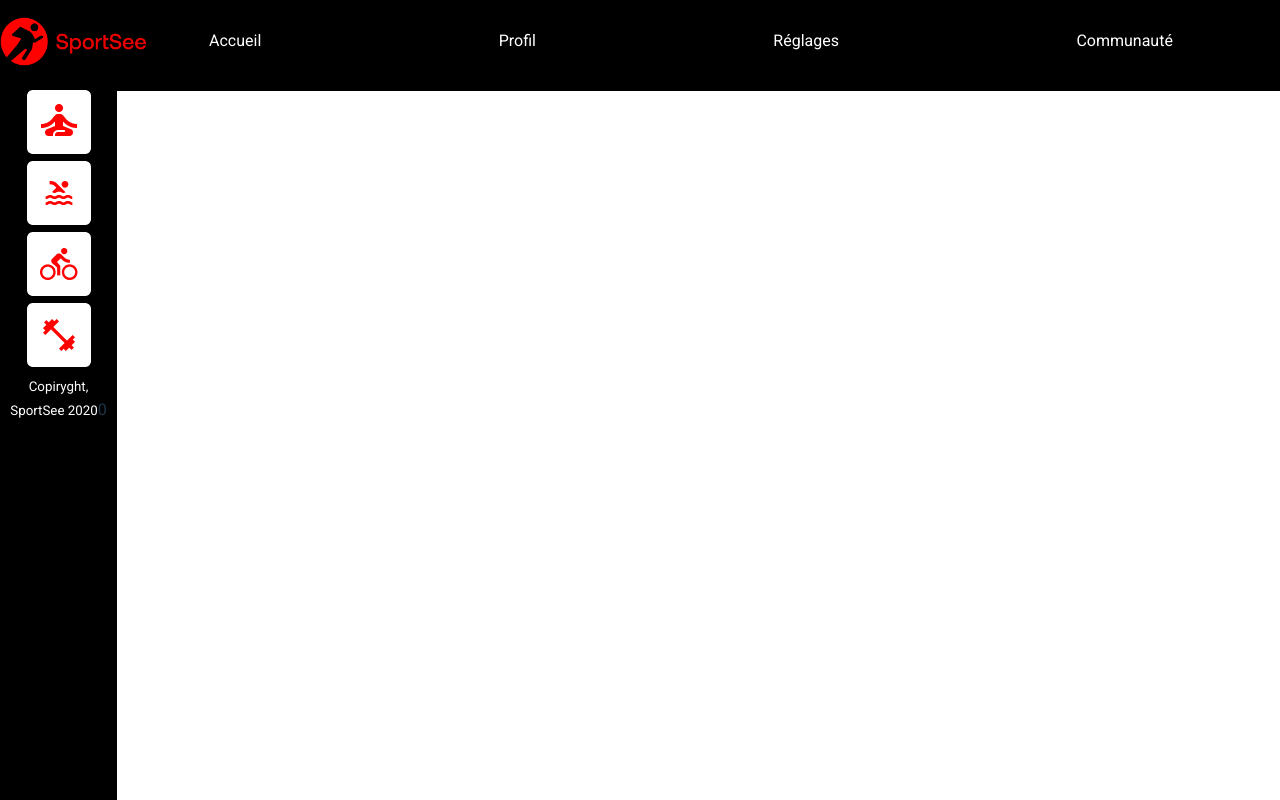
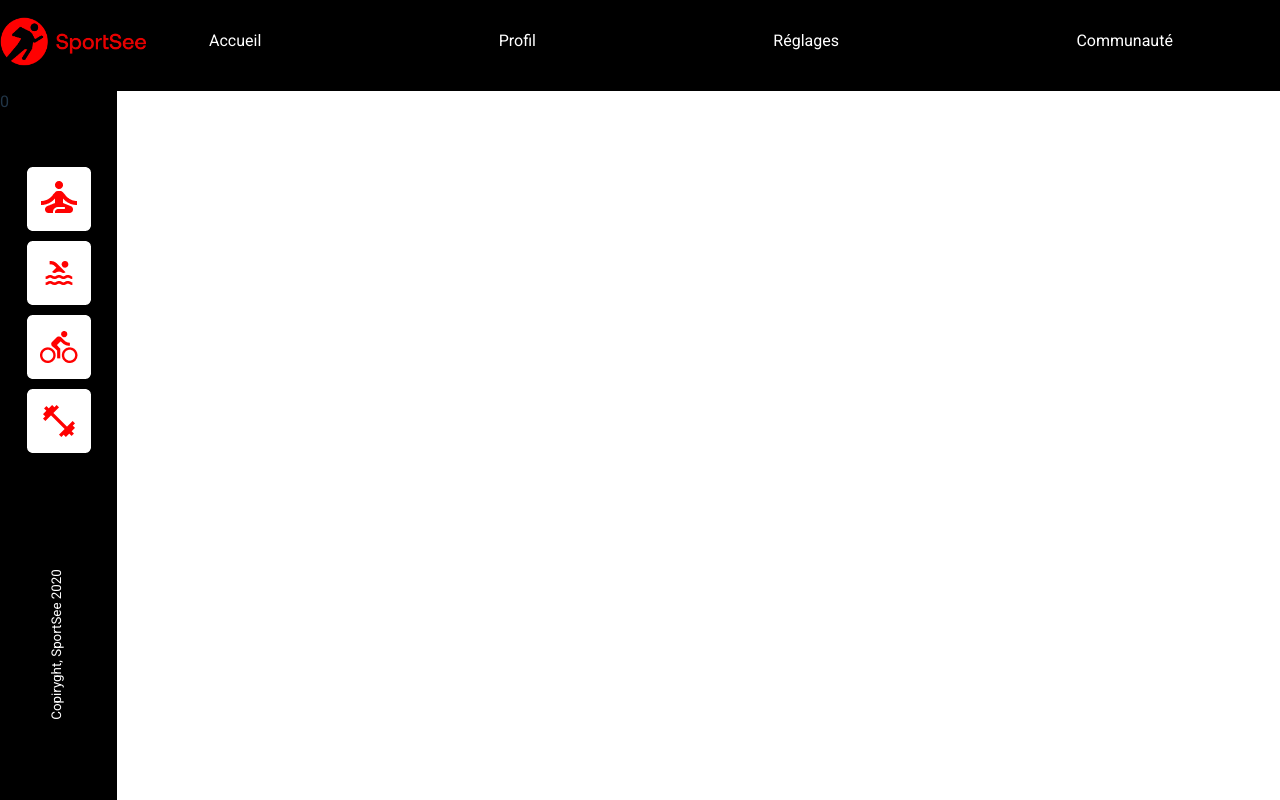
Before and after one commit to Axido545/sportsee.io, a React (Vite) app: page /user/18 in a window 1280 px wide. Shown: the top 800 px of the page. Built offline with nearby package versions, Linux system fonts and the light colour scheme.

Commit message:
maj css aside

```diff
--- a/src/components/aside/Aside.jsx
+++ b/src/components/aside/Aside.jsx
@@ -8,10 +8,10 @@
     return<aside className="aside">
         <div className="wrap-aside">
         <div className="wrap-icon">
-            <img src={icon1} alt="icon1"/>
-            <img src={icon2} alt="icon2"/>
-            <img src={icon3} alt="icon3"/>
-            <img src={icon4} alt="icon4"/>
+            <img className="icon-style" src={icon1} alt="icon1"/>
+            <img className="icon-style"  src={icon2} alt="icon2"/>
+            <img className="icon-style"  src={icon3} alt="icon3"/>
+            <img className="icon-style"  src={icon4} alt="icon4"/>
         </div>
         <small className="copyright">Copiryght, SportSee 2020</small>0
         </div>
--- a/src/components/aside/aside.css
+++ b/src/components/aside/aside.css
@@ -11,8 +11,29 @@
 }
 
 .copyright{
-    color:white;
-    transform: rotate(45deg);
+    color: white;
+    transform: rotate(270deg);
     font-family: "roboto";
+    position: absolute;
+    top: 520px;
+    width: 162px;
+    height: 69px;
+
 
 }
+
+.wrap-icon {
+    position: absolute;
+    margin: 0 auto;
+    top:50px;
+    display: flex;
+    flex-direction: column;
+    align-content: center;
+    justify-content: space-between;
+    padding: 27px;
+
+}
+
+.icon-style {
+    padding-bottom: 10px;
+}
```
